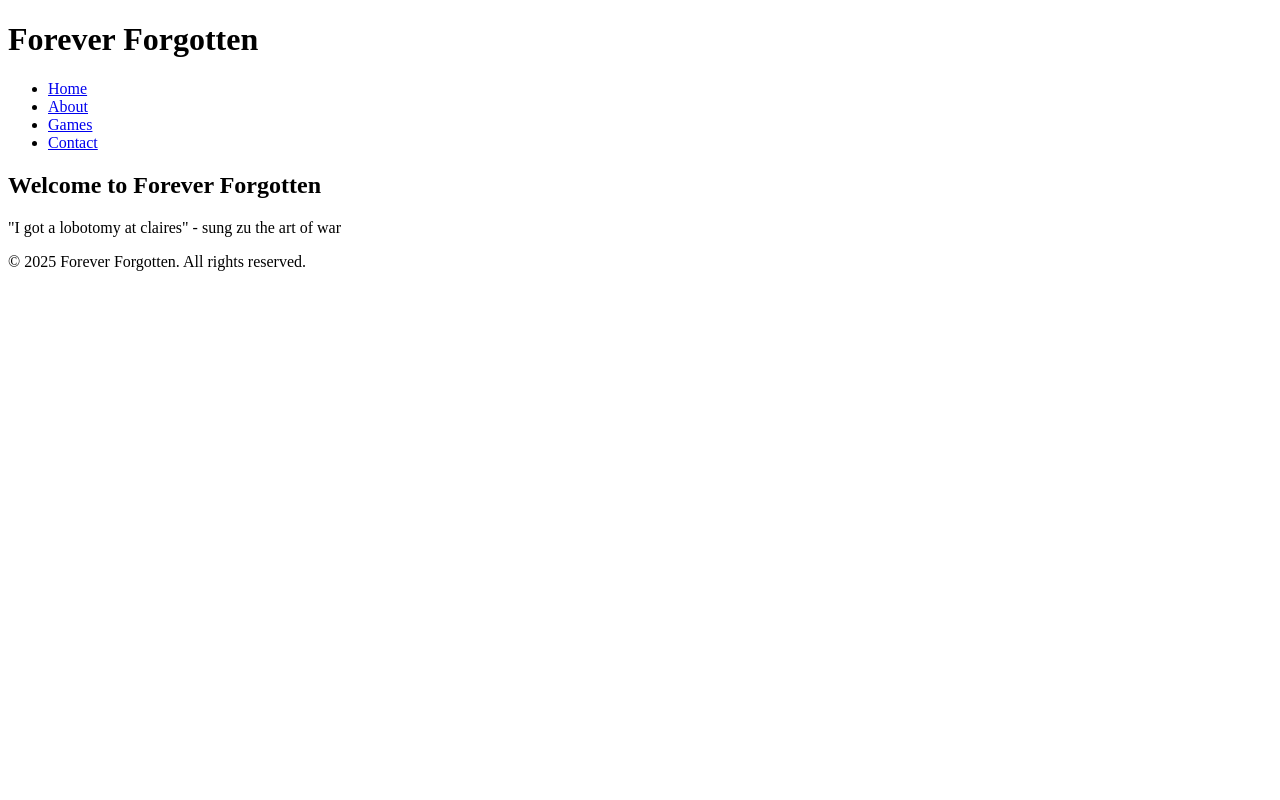
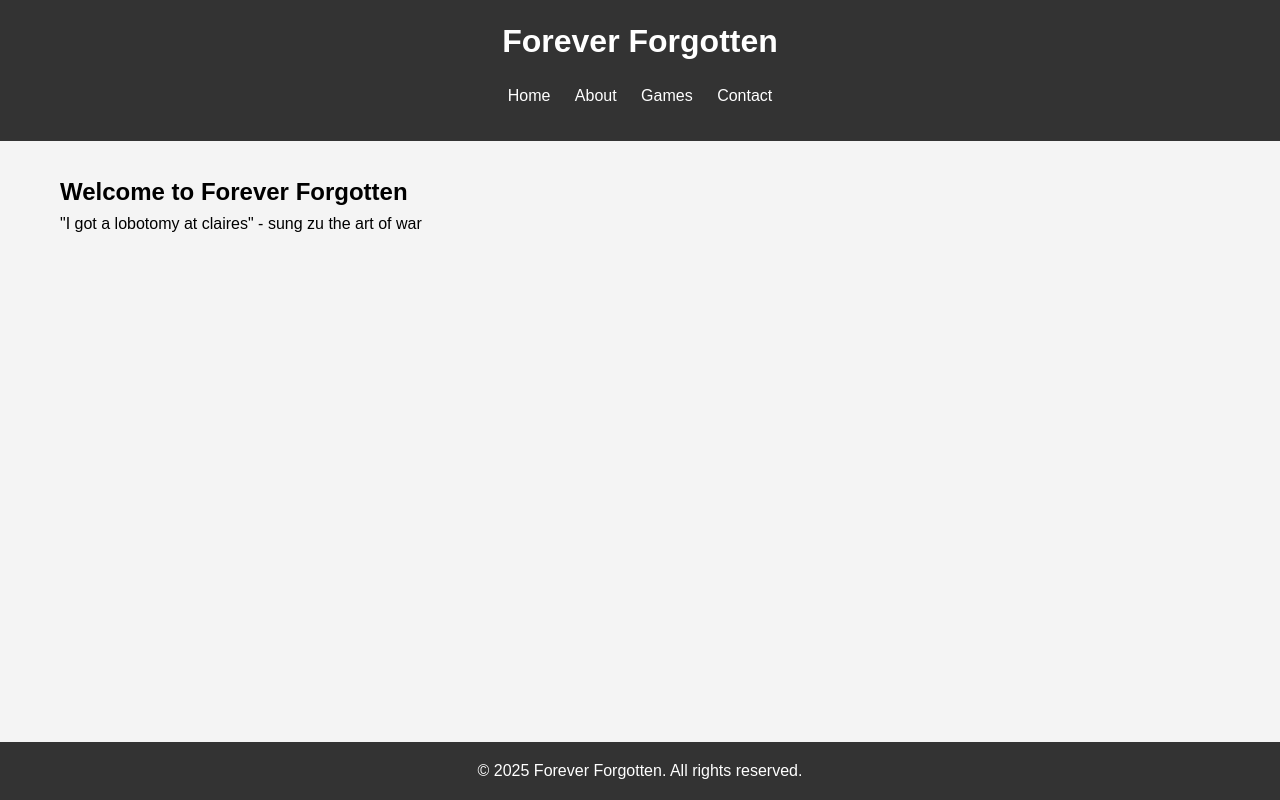
Before and after one commit to ForeverForgottenDEV/ForeverForgotten, a plain HTML site: page index.html in a window 1280 px wide. Drawn offline with Linux system fonts and the light colour scheme; files that its build step writes are made by us from their sources.

Commit message:
Update style.css

```diff
--- a/style.css
+++ b/style.css
@@ -1,4 +1,53 @@
-/* Add these to the existing CSS file */
+* {
+    margin: 0;
+    padding: 0;
+    box-sizing: border-box;
+}
+
+body {
+    font-family: Arial, sans-serif;
+    line-height: 1.6;
+    background-color: #f4f4f4;
+}
+
+header {
+    background-color: #333;
+    color: white;
+    text-align: center;
+    padding: 1rem;
+}
+
+nav ul {
+    list-style: none;
+    padding: 1rem;
+}
+
+nav ul li {
+    display: inline;
+    margin: 0 10px;
+}
+
+nav ul li a {
+    color: white;
+    text-decoration: none;
+}
+
+main {
+    max-width: 1200px;
+    margin: 2rem auto;
+    padding: 0 20px;
+}
+
+footer {
+    text-align: center;
+    padding: 1rem;
+    background-color: #333;
+    color: white;
+    position: fixed;
+    bottom: 0;
+    width: 100%;
+}
+
 .games-grid {
     display: grid;
     grid-template-columns: repeat(auto-fit, minmax(250px, 1fr));
```
